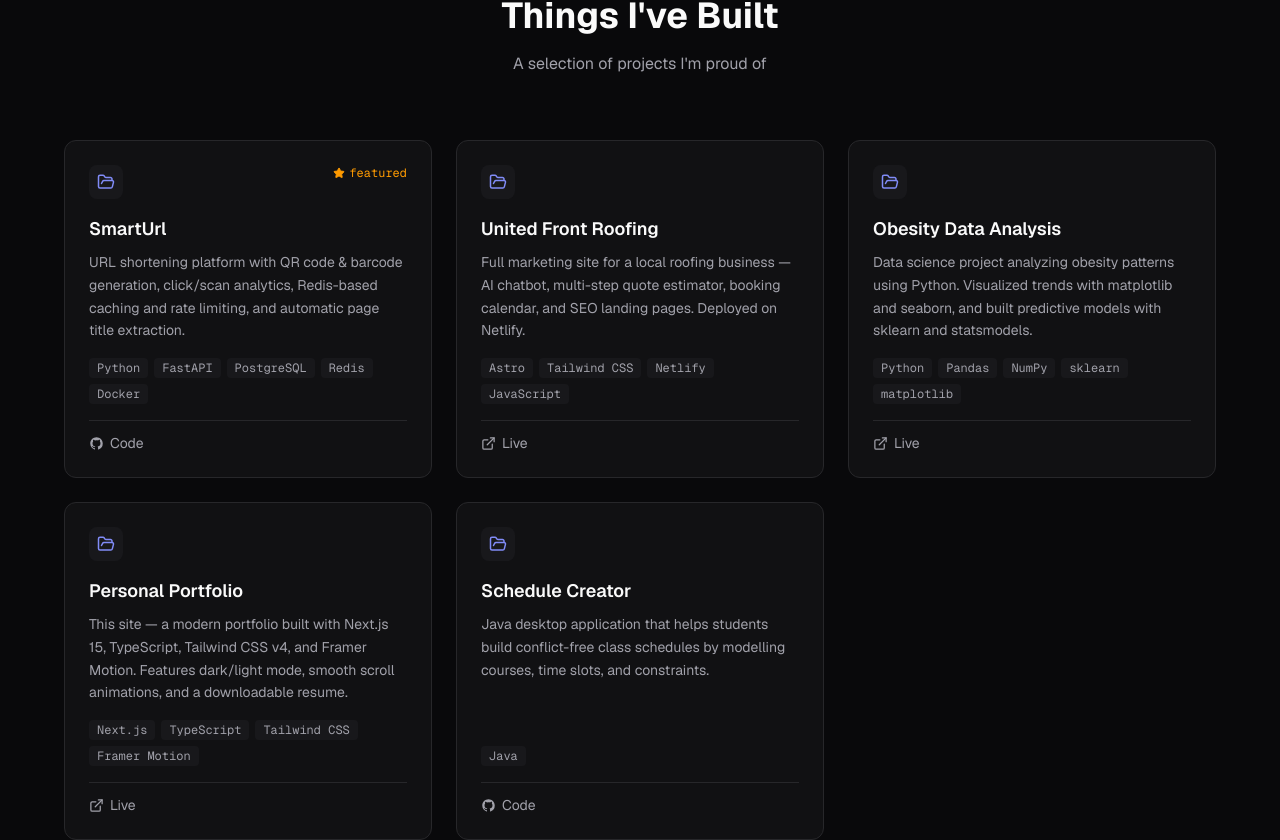
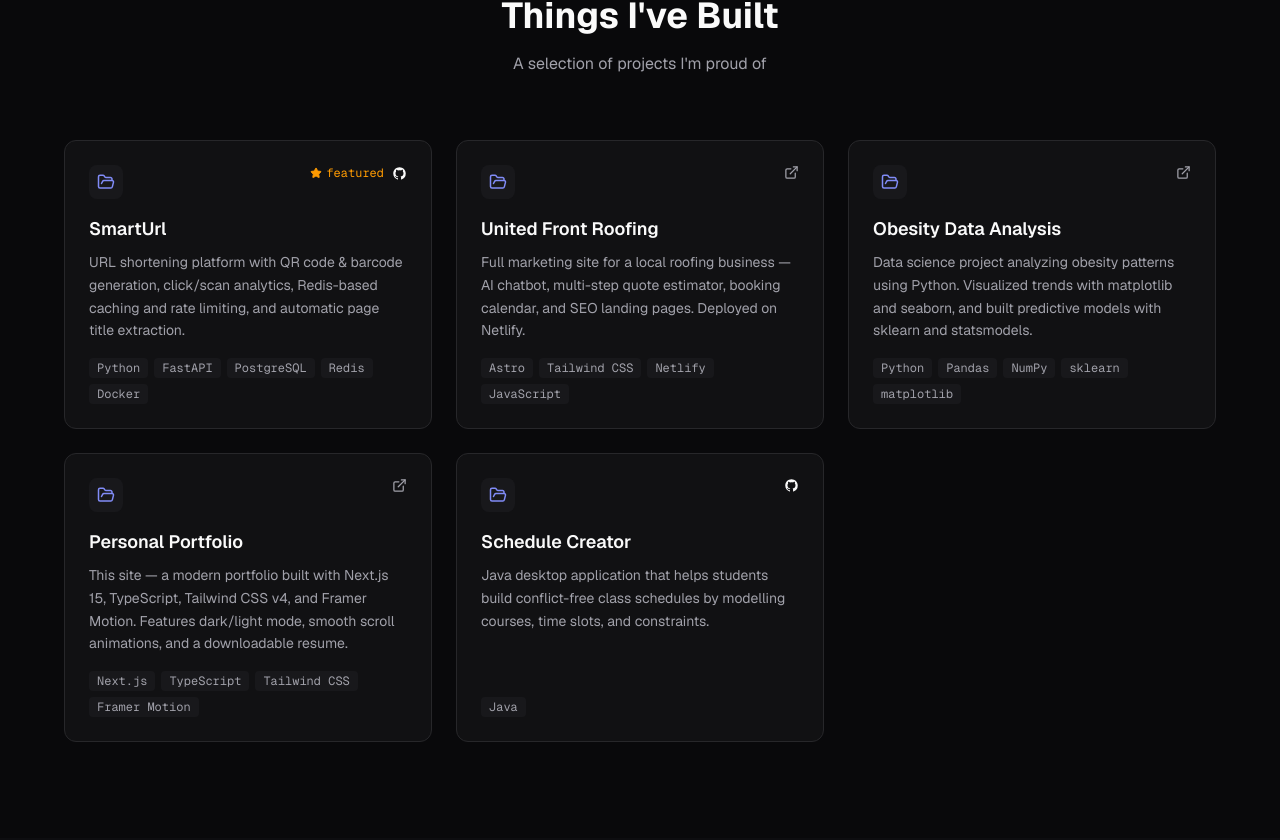
Before and after one commit to tonyx1998/personal-site, a Next.js app: page / in a window 1280 px wide. Shown: the part 2436-3276 px from the top of the page. Built offline with nearby package versions, Linux system fonts and the light colour scheme.

Commit message:
Make entire project card clickable
Replaced article+button with a single anchor card. Link icon shown
in top-right corner (ExternalLink for live, GitHub for code-only).

```diff
--- a/src/components/Projects.tsx
+++ b/src/components/Projects.tsx
@@ -77,25 +77,33 @@ export default function Projects() {
 
         <div className="grid sm:grid-cols-2 lg:grid-cols-3 gap-6">
           {projects.map((project, i) => (
-            <motion.article
+            <motion.a
               key={project.title}
+              href={project.live ?? project.github ?? "#"}
+              target="_blank"
+              rel="noopener noreferrer"
               initial={{ opacity: 0, y: 20 }}
               whileInView={{ opacity: 1, y: 0 }}
               viewport={{ once: true }}
               transition={{ duration: 0.5, delay: i * 0.08 }}
               whileHover={{ y: -4 }}
-              className="group p-6 rounded-xl border border-border bg-card flex flex-col gap-4 hover:border-accent/50 transition-colors duration-300"
+              className="group p-6 rounded-xl border border-border bg-card flex flex-col gap-4 hover:border-accent/50 transition-colors duration-300 cursor-pointer"
             >
               <div className="flex items-start justify-between">
                 <div className="p-2 rounded-lg bg-muted">
                   <FolderOpen size={18} className="text-accent" />
                 </div>
+                <div className="flex items-center gap-2">
                   {project.featured && (
                     <span className="flex items-center gap-1 text-xs text-amber-500 font-mono">
                       <Star size={12} fill="currentColor" />
                       featured
                     </span>
                   )}
+                  {project.live
+                    ? <ExternalLink size={15} className="text-muted-foreground group-hover:text-accent transition-colors" />
+                    : <GithubIcon />}
+                </div>
               </div>
 
               <div>
@@ -117,32 +125,7 @@ export default function Projects() {
                   </span>
                 ))}
               </div>
-
-              <div className="flex items-center gap-4 pt-3 border-t border-border">
-                {project.github && (
-                <a
-                  href={project.github}
-                  target="_blank"
-                  rel="noopener noreferrer"
-                  className="flex items-center gap-1.5 text-sm text-muted-foreground hover:text-foreground transition-colors"
-                >
-                  <GithubIcon />
-                  Code
-                </a>
-                )}
-                {project.live && (
-                  <a
-                    href={project.live}
-                    target="_blank"
-                    rel="noopener noreferrer"
-                    className="flex items-center gap-1.5 text-sm text-muted-foreground hover:text-foreground transition-colors"
-                  >
-                    <ExternalLink size={15} />
-                    Live
-                  </a>
-                )}
-              </div>
-            </motion.article>
+            </motion.a>
           ))}
         </div>
       </div>
```
Lines whose indentation alone changed are shown as unchanged.
